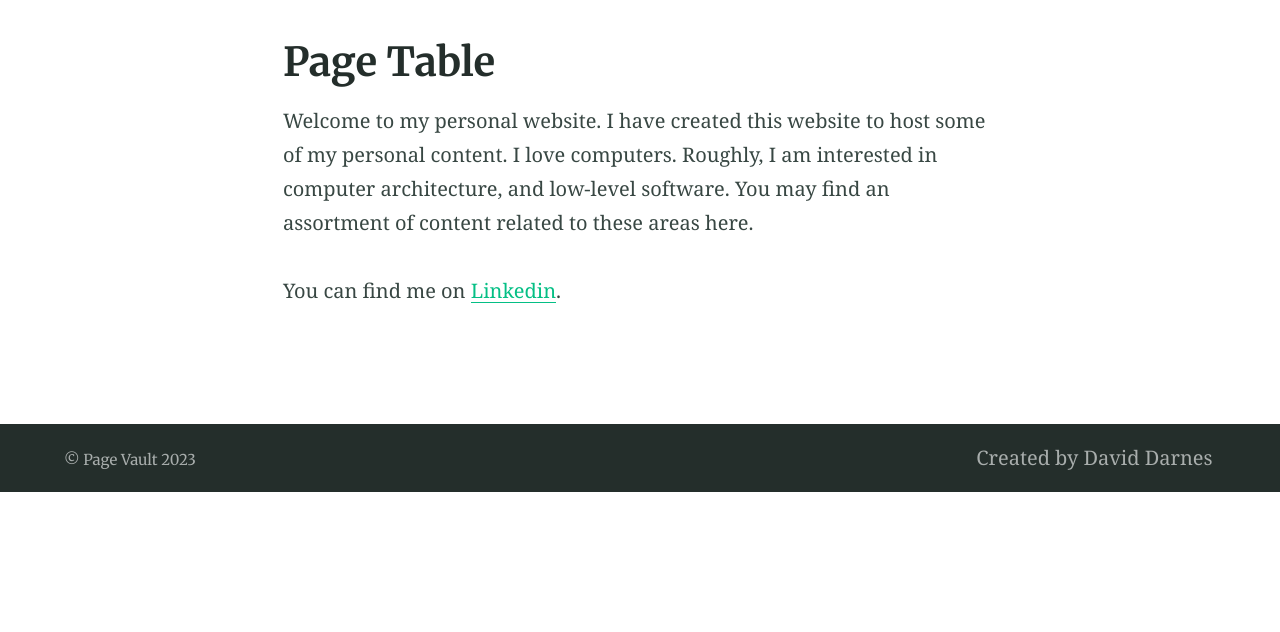
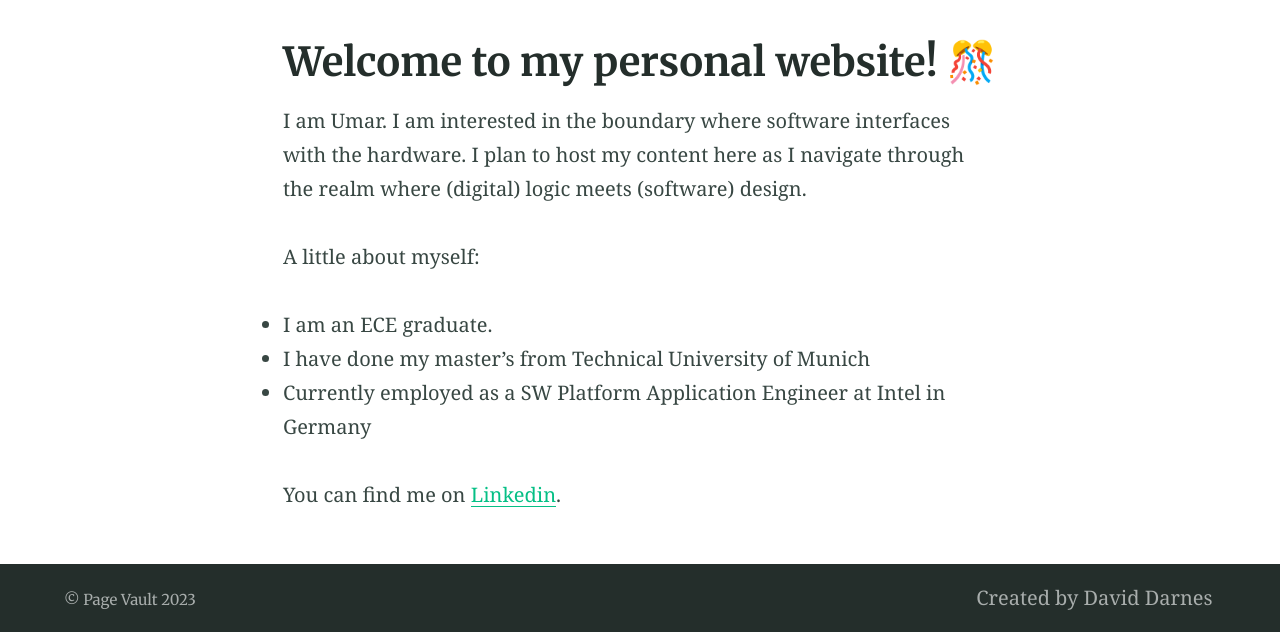
Before and after one commit to nisarumar/nisarumar.github.io, a Jekyll site: the page built from index.md, in a window 1280 px wide. Shown: the part 408-1040 px from the top of the page. Built offline with Jekyll 4.4.1, drawn with Linux system fonts in a browser that asks for light colours; before the commit the page ends 900 px from its top, so only the background shows below that.

Commit message:
Update index.md

```diff
--- a/index.md
+++ b/index.md
@@ -1,10 +1,16 @@
 ---
-title: Page Table
+title: Welcome to my personal website! 🎊
 feature_text: |
   ## Page Table
 feature_image: "https://picsum.photos/1300/400?image=989"
 excerpt: ""
 ---
-Welcome to my personal website. I have created this website to host some of my personal content. I love computers. Roughly, I am interested in computer architecture, and low-level software. You may find an assortment of content related to these areas here.
+
+I am Umar. I am interested in the boundary where software interfaces with the hardware. I plan to host my content here as I navigate through the realm where (digital) logic meets (software) design.
+
+A little about myself:
+- I am an ECE graduate.
+- I have done my master's from Technical University of Munich
+- Currently employed as a SW Platform Application Engineer at Intel in Germany
 
 You can find me on [Linkedin](https://de.linkedin.com/in/umar-nisar).
```
